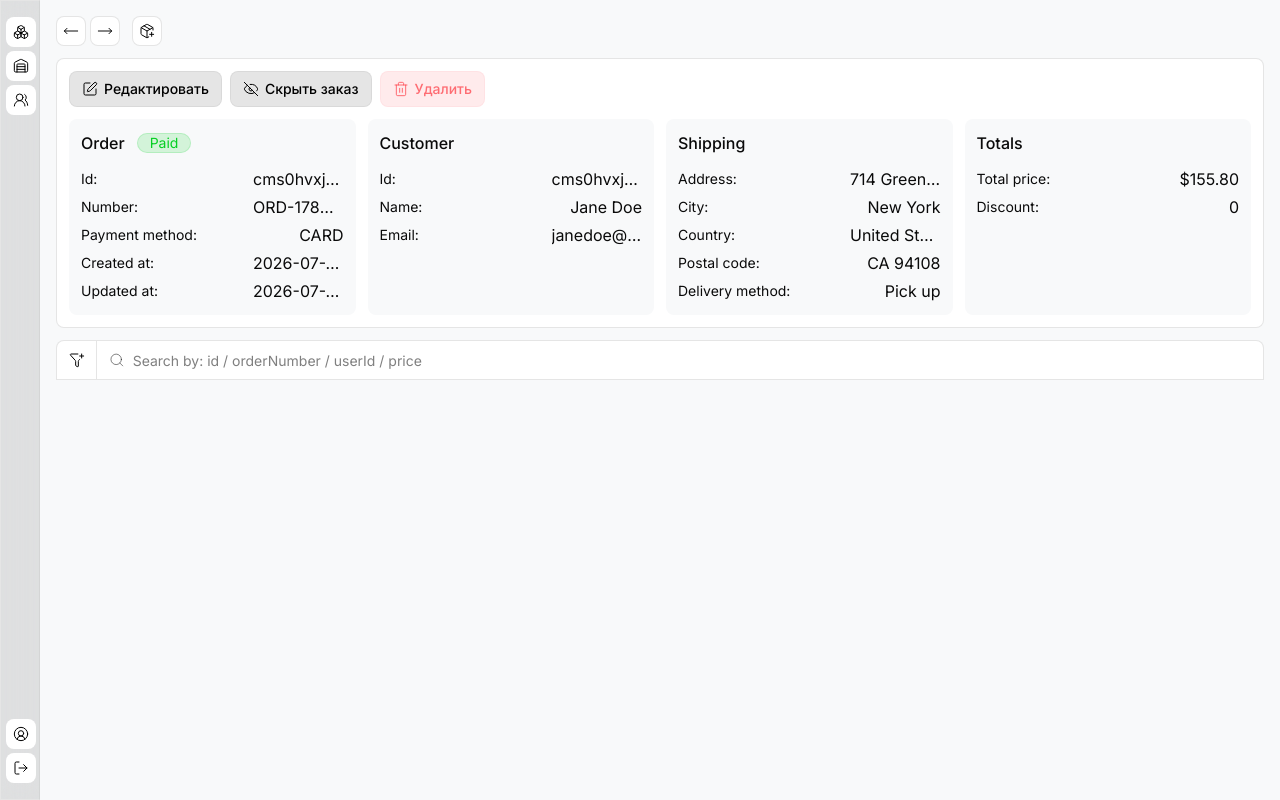
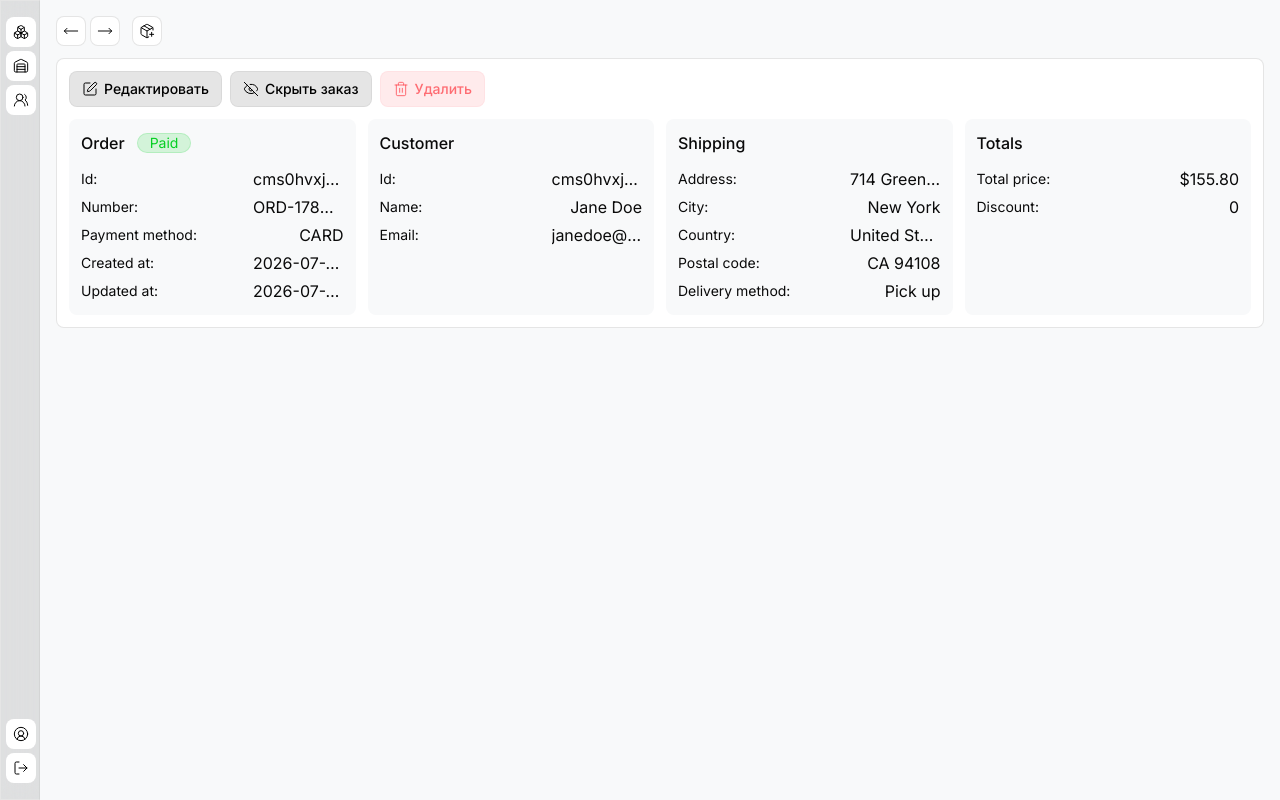
Before and after one commit to wkingsurin/ws-admin, a Next.js app: page /orders/1 in a window 1280 px wide. Built offline with nearby package versions, Linux system fonts and the light colour scheme.

Commit message:
feat(orders): replace OrdersTable with DataTable

```diff
--- a/app/(dashboard)/orders/[id]/page.tsx
+++ b/app/(dashboard)/orders/[id]/page.tsx
@@ -1,16 +1,13 @@
-import DashboardTable from "@/components/dashboard/dashboard-table";
-import { OrderItems, OrderProductColumns } from "@/features/orders/constants";
 import Toolbar from "./toolbar/toolbar";
 import OrderDetails from "./details/order-details";
 
 export default function OrderPage() {
   return (
-    <div className="flex flex-col gap-3">
+    <div className="flex flex-col gap-3 max-h-[100dvh] overflow-hidden">
       <div className="flex flex-col gap-3 p-3 rounded-md w-full min-h-[260px] bg-white border-[0.5px] border-black/10">
         <Toolbar />
         <OrderDetails />
       </div>
-      <DashboardTable data={OrderItems} columns={OrderProductColumns} />
     </div>
   );
 }
--- a/app/(dashboard)/orders/client.tsx
+++ b/app/(dashboard)/orders/client.tsx
@@ -1,13 +1,14 @@
 "use client";
 
 import DashboardTable from "@/components/dashboard/dashboard-table";
-import { OrderColumns } from "@/features/orders/constants";
-import { IOrder } from "@/features/orders/types";
+import OrdersTable from "@/features/orders/components/table";
 
-export default function OrdersClient({ data }: { data: IOrder[] }) {
+export default function OrdersClient() {
   return (
     <div>
-      <DashboardTable data={data} columns={OrderColumns} />
+      <DashboardTable>
+        <OrdersTable />
+      </DashboardTable>
     </div>
   );
 }
--- a/app/(dashboard)/orders/page.tsx
+++ b/app/(dashboard)/orders/page.tsx
@@ -1,6 +1,5 @@
-import { Orders } from "@/features/orders/constants";
 import OrdersClient from "./client";
 
 export default function OrdersPage() {
-  return <OrdersClient data={Orders} />;
+  return <OrdersClient />;
 }
```
